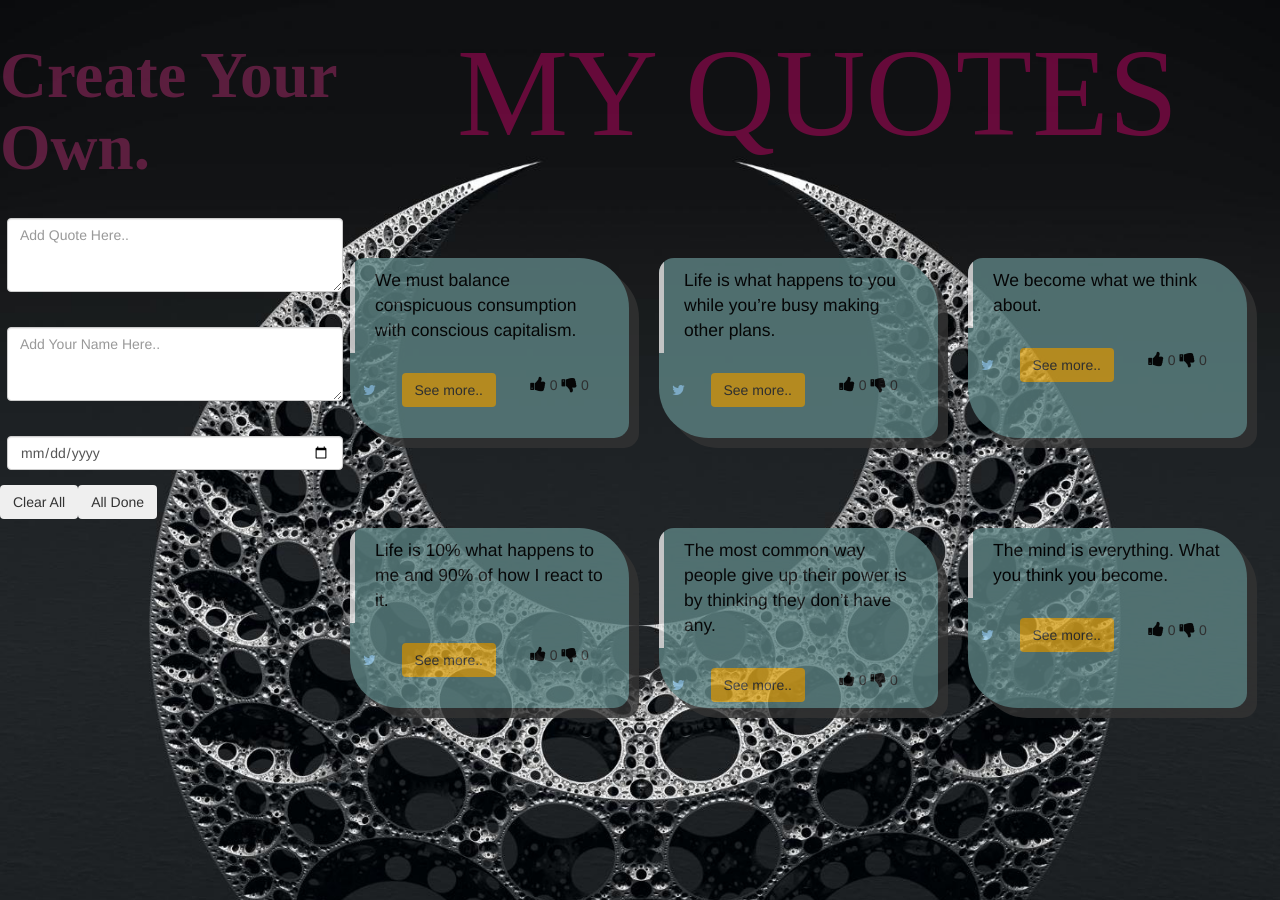
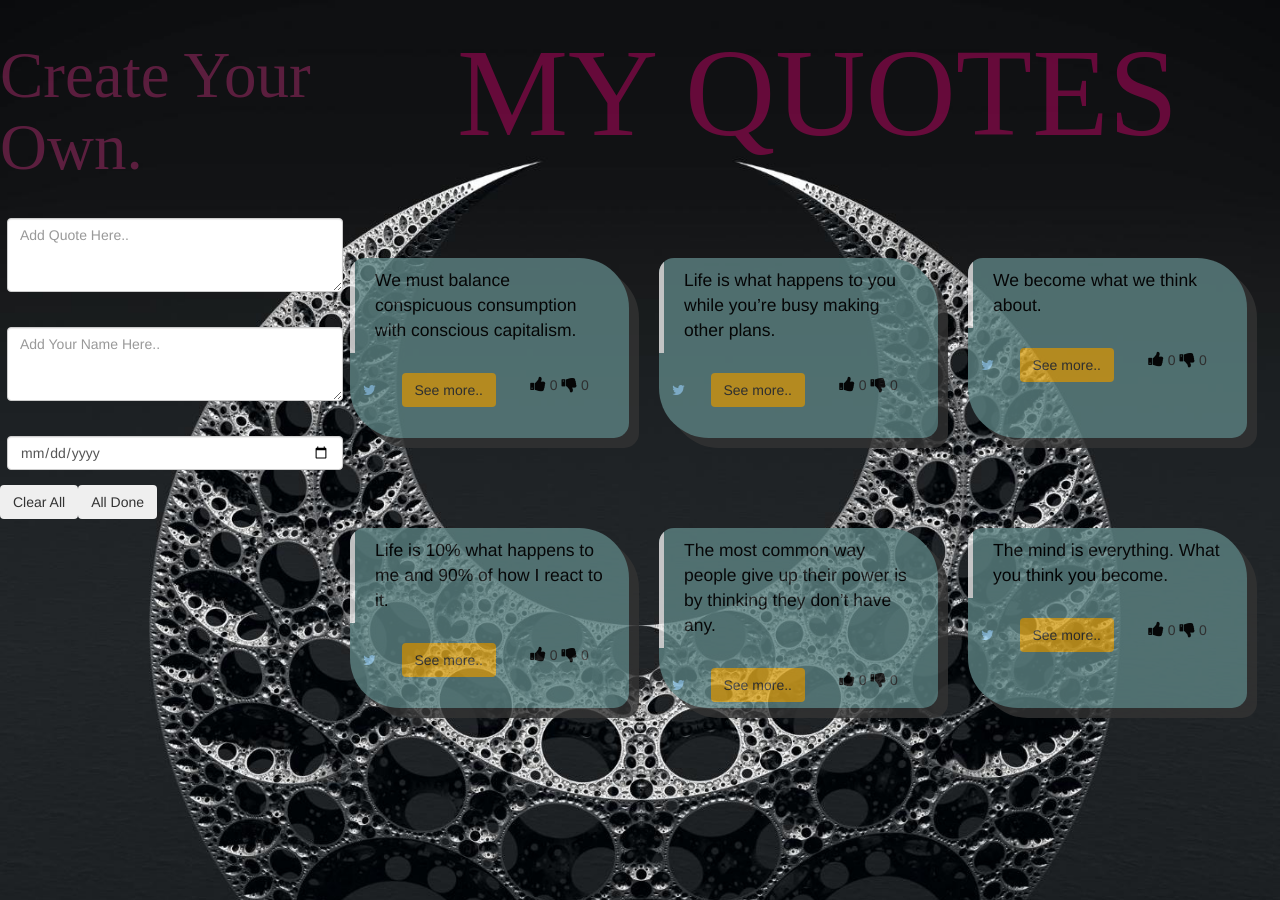
Before and after one commit to claudianjeri/Quotes, an Angular app: page / in a window 1280 px wide. Built offline with nearby package versions, Linux system fonts and the light colour scheme; a web font is replaced by a local one.

Commit message:
modified form style

```diff
--- a/src/app/quote-form/quote-form.component.html
+++ b/src/app/quote-form/quote-form.component.html
@@ -1,5 +1,5 @@
 <div class="sidenav">
-    <h2> <strong>Create Your Own.</strong></h2>
+    <h2> Create Your Own.</h2>
   <form (ngSubmit)='submitQuotes()' #quoteForm='ngForm'>
     <!-- This monitors the changes and validity of input elements -->
     <div class="form-group">
```
